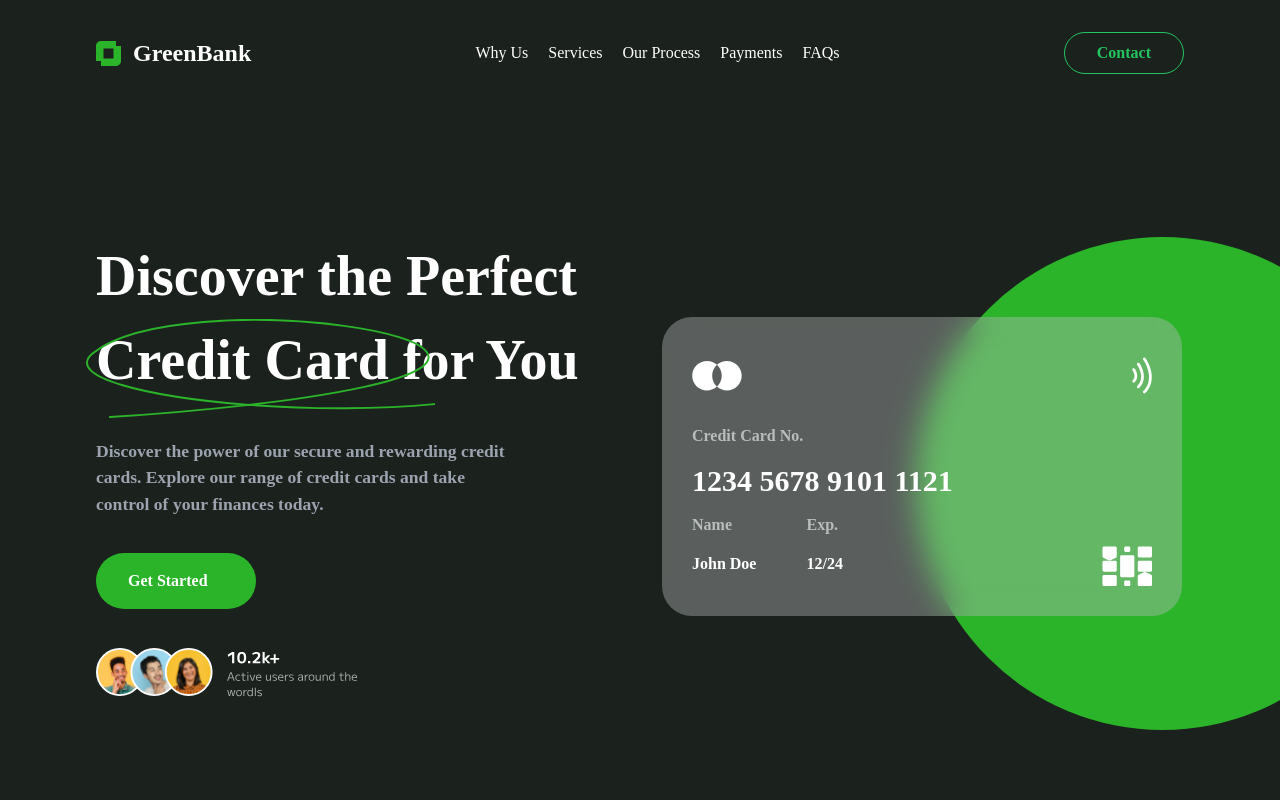
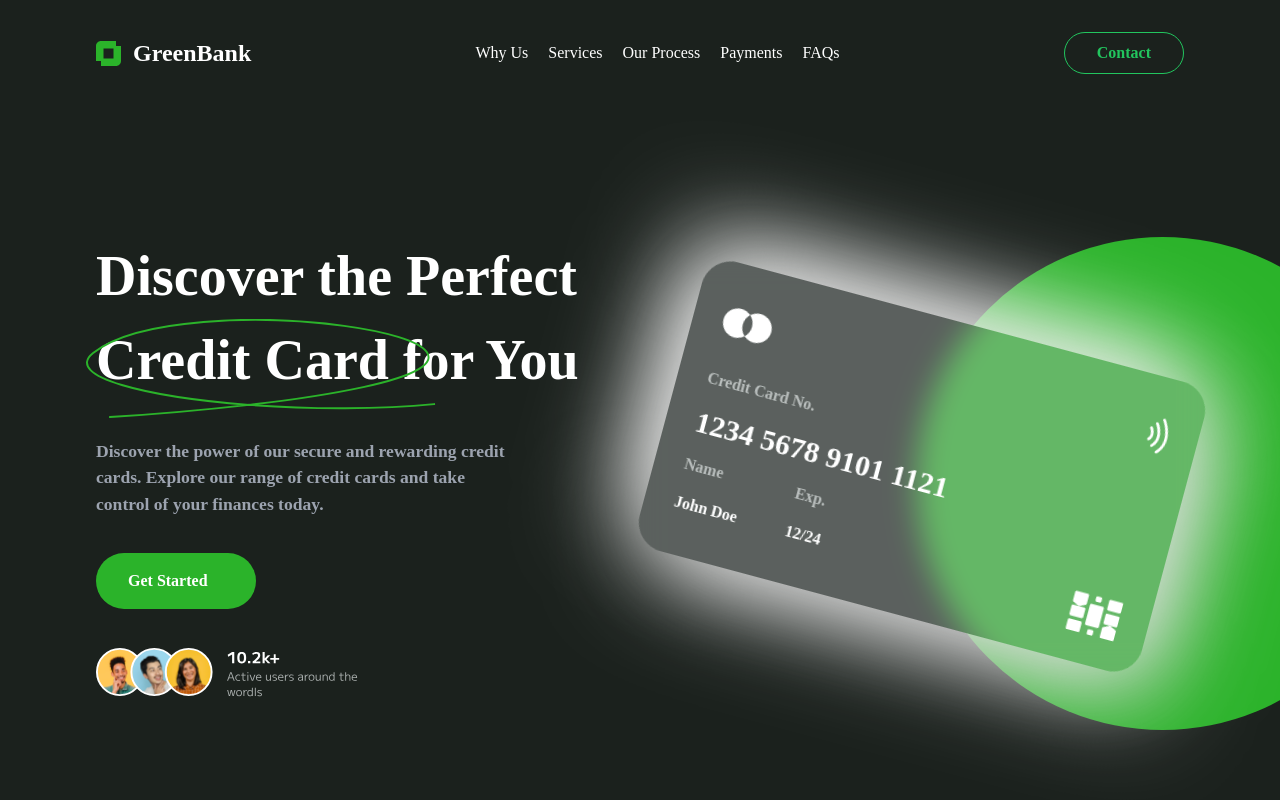
Before and after one commit to Yunis003/GreenBank-NextJS, a Next.js app: page / in a window 1280 px wide. Shown: the top 800 px of the page. Built offline with nearby package versions, Linux system fonts and the light colour scheme; a web font is replaced by a local one.

Commit message:
Add Some Functionality and Design to Cards

```diff
--- a/src/app/Components/CreditCard.jsx
+++ b/src/app/Components/CreditCard.jsx
@@ -8,7 +8,7 @@ const CreditCard = (props) => {
             // backgroundColor: 'rgba(255, 255, 255, 0.1)'
             background: props.background,
             backdropFilter: 'blur(15px)',
-            transform: `rotate(${props.rotate})`,
+            // transform:`rotate(${props.rotate})`,
             transform: `skew(${props.skew})`,
         }}>
             <div className="credit-card-master">
--- a/src/app/Components/Discover.jsx
+++ b/src/app/Components/Discover.jsx
@@ -16,11 +16,15 @@ const Discover = () => {
                 <button className='start-btn bg-[#2BB32A] text-white border-none rounded-[4rem] px-8 py-4 flex items-center justify-center gap-4 hover:bg-[#1b721b] cursor-pointer'>Get Started <i className="fa-solid fa-arrow-right"></i></button>
                 <Image src="/users.svg" alt="users" width={300} height={300} />
             </div>
-            <div className="flex w-[49%] justify-center items-center relative card-container">
-                <CreditCard background='rgba(185, 190, 189, 0.4)' rotate='15deg' skew='0deg'/>
+            <div className="flex w-[49%] justify-center items-center relative">
+                <div style={{ transform: 'rotate(15deg)', zIndex: 30 }}>
+                    <CreditCard
+                        background='rgba(185, 190, 189, 0.4)'
+                    />
+                </div>
                 <Image src="/discover.svg" alt="users" width={420} height={420} className='circle'/>
+            </div>
         </div>
-    </div>
     );
 }
 
--- a/src/app/Components/Offer.jsx
+++ b/src/app/Components/Offer.jsx
@@ -4,7 +4,7 @@ import Image from 'next/image';
 const Offer = () => {
     return (
         <div className='w-full flex flex-col gap-[50px]'>
-            <h2 className='text-[40px] text-center'>What do we offer?</h2>
+            <p className='text-[40px] text-center'>What do we offer?</p>
             <div className='flex justify-between items-center'>
                 <div className="flex justify-center items-center gap-4">
                     <Image src='/f.svg' alt='security' width={70} height={70} />
--- a/src/app/Components/Personalize.jsx
+++ b/src/app/Components/Personalize.jsx
@@ -19,7 +19,7 @@ const Personalize = () => {
     const revealAmount = scrollY > startScroll ? Math.min((scrollY - startScroll) / 5, 80) : 0;
 
     return (
-        <div className="w-full flex items-center justify-between">
+        <div className="w-full flex items-center justify-between ">
             <div className="flex flex-col gap-9 items-start w-[49%] relative">
                 <h1 className="text-[2.7rem] font-bold animate-fadeIn">
                     Design your personalized credit card.
--- a/src/app/Components/credit-card.css
+++ b/src/app/Components/credit-card.css
@@ -4,7 +4,9 @@
     display: flex;
     flex-direction: column;
     gap: 30px;
+    z-index: 2;
     border-radius: 30px;
+    box-shadow: 20px 20px 100px #d9d9d9, -20px -20px 100px #ffffff;
 }
 .credit-card-master{
     display: flex;
@@ -38,7 +40,7 @@
 }
 .circle{
     position: absolute;
-    z-index: -1;
+    z-index: 1;
     right: -9.5rem;
     top: -80px;
 }
--- a/src/app/page.js
+++ b/src/app/page.js
@@ -5,10 +5,12 @@ import Offer from "./Components/Offer";
 import Partners from "./Components/Partners";
 import Personalize from "./Components/Personalize";
 import Statistics from "./Components/Statistics";
+import Image from 'next/image';
 
 export default function Home() {
   return (
-    <div className="w-[85%] h-screen flex flex-col gap-40">
+    <div className="w-[85%] h-screen flex flex-col gap-40 relative">
+      {/* <Image src="/dora.svg" alt="bg" width={2000} height={2000} className="absolute index-[-99]"/> */}
       <Header />
       <Discover />
       <Statistics />
```
Also changed, not shown: public/dora.svg (added).
